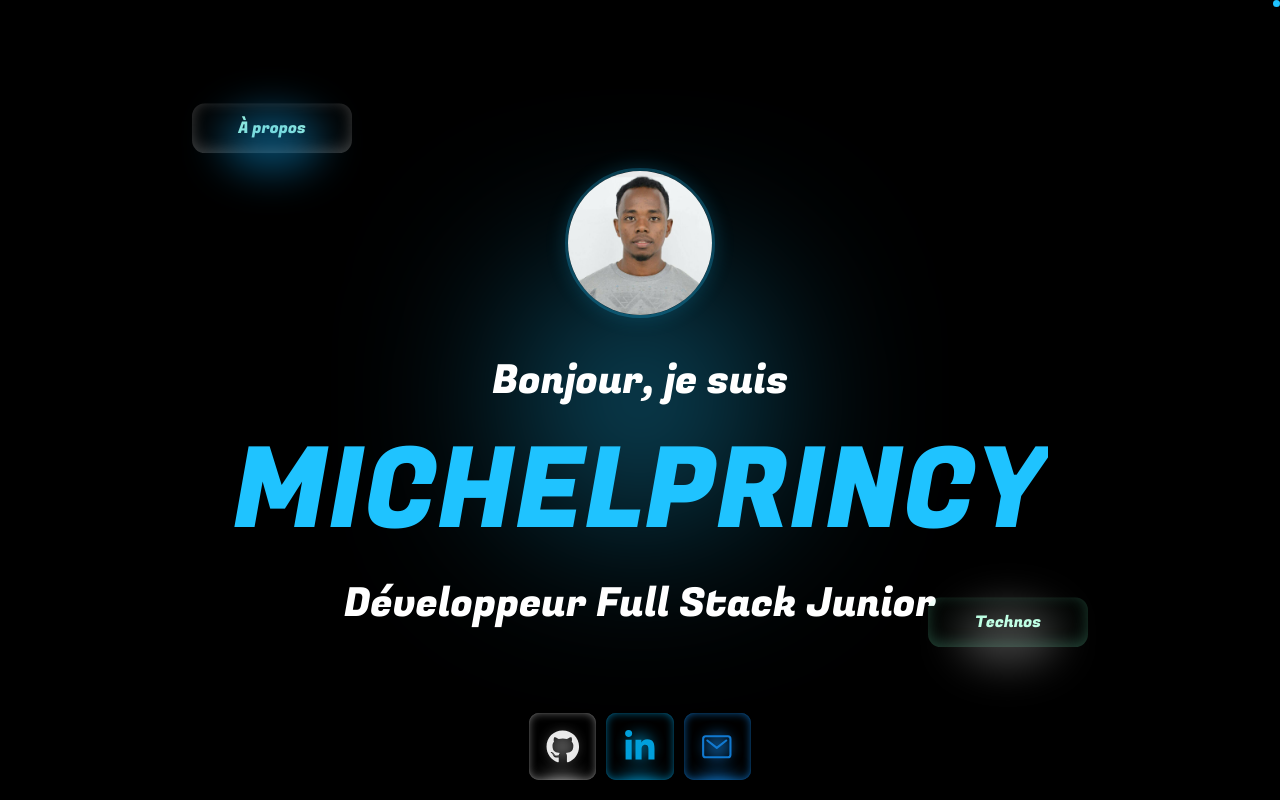
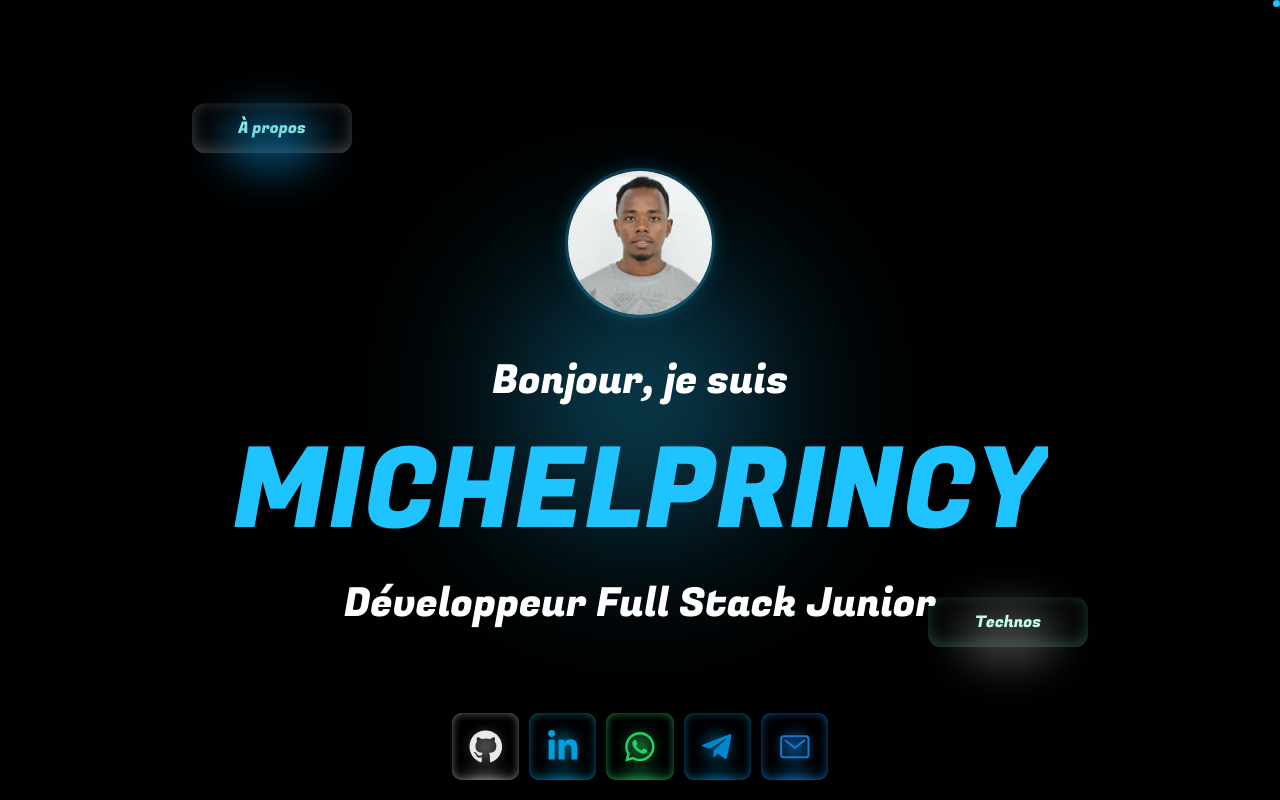
Before and after one commit to MichelPrincy/portfolio, a React (Vite) app: page / in a window 1280 px wide. Shown: the top 800 px of the page. Built offline with nearby package versions, Linux system fonts and the light colour scheme.

Commit message:
Add WhatsApp and Telegram links to info section

```diff
--- a/src/sections/info.section.tsx
+++ b/src/sections/info.section.tsx
@@ -1,4 +1,4 @@
-import { FaGithub, FaLinkedinIn } from 'react-icons/fa';
+import { FaGithub, FaLinkedinIn, FaWhatsapp, FaTelegramPlane } from 'react-icons/fa';
 import { IoMailOutline } from 'react-icons/io5';
 
 // Import de l'image
@@ -43,21 +43,35 @@ export const InfoSection = () => {
 
 			<div className='bottom-bar'>
 			    <GlowLink
-					href='https://github.com/MichelPrincy' // Pensez à mettre votre propre lien
+			        href='https://github.com/MichelPrincy'
 			        color='rgba(255, 255, 255, 0.4)'
 			        icon={<FaGithub color='rgba(255, 255, 255,0.9)' />}
 			        aria-label='github'
 			    />
 			    <GlowLink
-					href='https://www.linkedin.com/in/princy-rakotozafimalala-ba1022327/' // Pensez à mettre votre propre lien
+			        href='https://www.linkedin.com/in/princy-rakotozafimalala-ba1022327/'
 			        color='rgb(0, 160, 220, 0.6)'
 			        icon={<FaLinkedinIn color='rgb(0, 160, 220)' />}
 			        aria-label='linkedin'
 			    />
+			    {/* WhatsApp Lien direct */}
 			    <GlowLink
-					href='mailto:micheleprincy2709@gmail.com' // Pensez à mettre votre propre email
+			        href='https://wa.me/261382994693'
+			        color='rgba(37, 211, 102, 0.6)'
+			        icon={<FaWhatsapp color='rgb(37, 211, 102)' />}
+			        aria-label='whatsapp'
+			    />
+			    {/* Telegram Lien direct */}
+			    <GlowLink
+			        href='https://t.me/+261382994693'
+			        color='rgba(0, 136, 204, 0.6)'
+			        icon={<FaTelegramPlane color='rgb(0, 136, 204)' />}
+			        aria-label='telegram'
+			    />
+			    <GlowLink
+			        href='mailto:micheleprincy2709@gmail.com'
 			        icon={<IoMailOutline color='rgb(18, 122, 209)' />}
-					color=' rgb(18, 122, 209,0.7)'
+			        color='rgb(18, 122, 209, 0.7)'
 			        aria-label='mail'
 			    />
 			</div>
```
Lines whose indentation alone changed are shown as unchanged.
